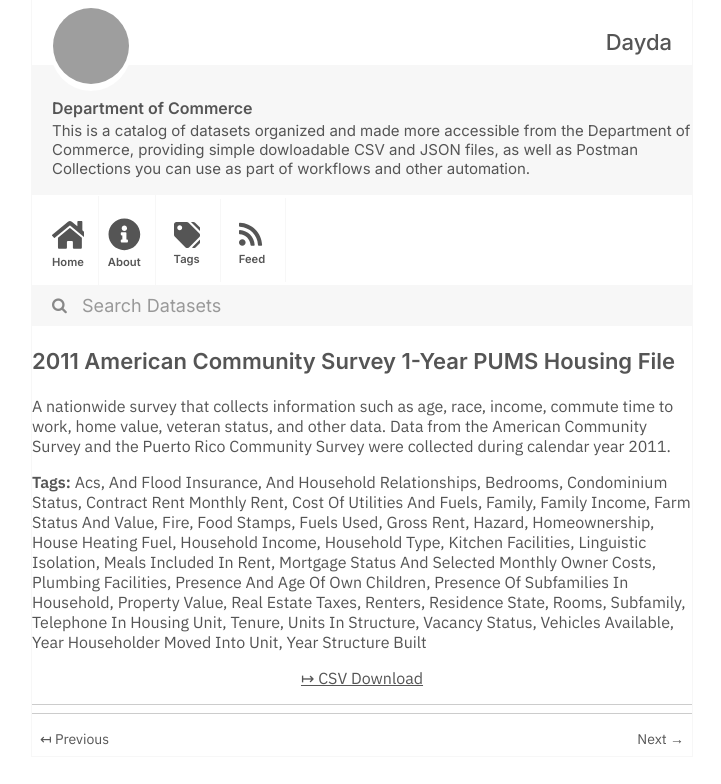
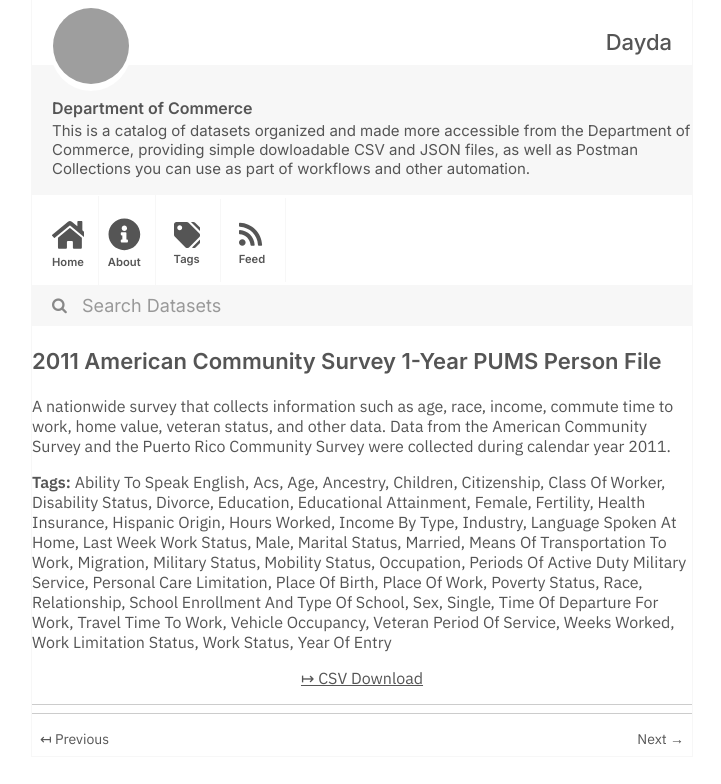
Before and after one commit to dayda-entities/department-of-commerce, a Jekyll site: the page built from _posts/2020-11-12-2011-american-community-survey.md, in a window 1280 px wide, cut to the strip 0-784 px from the top of the page. Shown: the whole strip, without its empty margins (278-999 px from the left). Built offline with Jekyll 4.4.1, drawn with Linux system fonts in a browser that asks for light colours; grey boxes are pictures that could not be loaded.

Commit message:
Publish Data

```diff
--- a/_posts/2020-11-12-2011-american-community-survey.md
+++ b/_posts/2020-11-12-2011-american-community-survey.md
@@ -1,51 +1,59 @@
 ---
-title: 2011 American Community Survey 1-Year PUMS Housing File
-created: '2020-11-12T14:45:34.402077'
-modified: '2021-03-11T05:40:18.098410'
+title: 2011 American Community Survey 1-Year PUMS Person File
+created: '2020-11-12T14:45:37.384021'
+modified: '2021-03-11T05:40:31.861029'
 state: active
 type: dataset
 tags:
+  - Ability To Speak English
   - Acs
-  - And Flood Insurance
-  - And Household Relationships
-  - Bedrooms
-  - Condominium Status
-  - Contract Rent Monthly Rent
-  - Cost Of Utilities And Fuels
-  - Family
-  - Family Income
-  - Farm Status And Value
-  - Fire
-  - Food Stamps
-  - Fuels Used
-  - Gross Rent
-  - Hazard
-  - Homeownership
-  - House Heating Fuel
-  - Household Income
-  - Household Type
-  - Kitchen Facilities
-  - Linguistic Isolation
-  - Meals Included In Rent
-  - Mortgage Status And Selected Monthly Owner Costs
-  - Plumbing Facilities
-  - Presence And Age Of Own Children
-  - Presence Of Subfamilies In Household
-  - Property Value
-  - Real Estate Taxes
-  - Renters
-  - Residence State
-  - Rooms
-  - Subfamily
-  - Telephone In Housing Unit
-  - Tenure
-  - Units In Structure
-  - Vacancy Status
-  - Vehicles Available
-  - Year Householder Moved Into Unit
-  - Year Structure Built
-groups: []
-csv_url: 'http://www2.census.gov/acs2011_1yr/pums/csv_hus.zip'
+  - Age
+  - Ancestry
+  - Children
+  - Citizenship
+  - Class Of Worker
+  - Disability Status
+  - Divorce
+  - Education
+  - Educational Attainment
+  - Female
+  - Fertility
+  - Health Insurance
+  - Hispanic Origin
+  - Hours Worked
+  - Income By Type
+  - Industry
+  - Language Spoken At Home
+  - Last Week Work Status
+  - Male
+  - Marital Status
+  - Married
+  - Means Of Transportation To Work
+  - Migration
+  - Military Status
+  - Mobility Status
+  - Occupation
+  - Periods Of Active Duty Military Service
+  - Personal Care Limitation
+  - Place Of Birth
+  - Place Of Work
+  - Poverty Status
+  - Race
+  - Relationship
+  - School Enrollment And Type Of School
+  - Sex
+  - Single
+  - Time Of Departure For Work
+  - Travel Time To Work
+  - Vehicle Occupancy
+  - Veteran Period Of Service
+  - Weeks Worked
+  - Work Limitation Status
+  - Work Status
+  - Year Of Entry
+groups:
+  - Older Adults Health Data Collection
+csv_url: 'http://www2.census.gov/acs2011_1yr/pums/csv_pus.zip'
 json_url: ''
 layout: post
 
```
